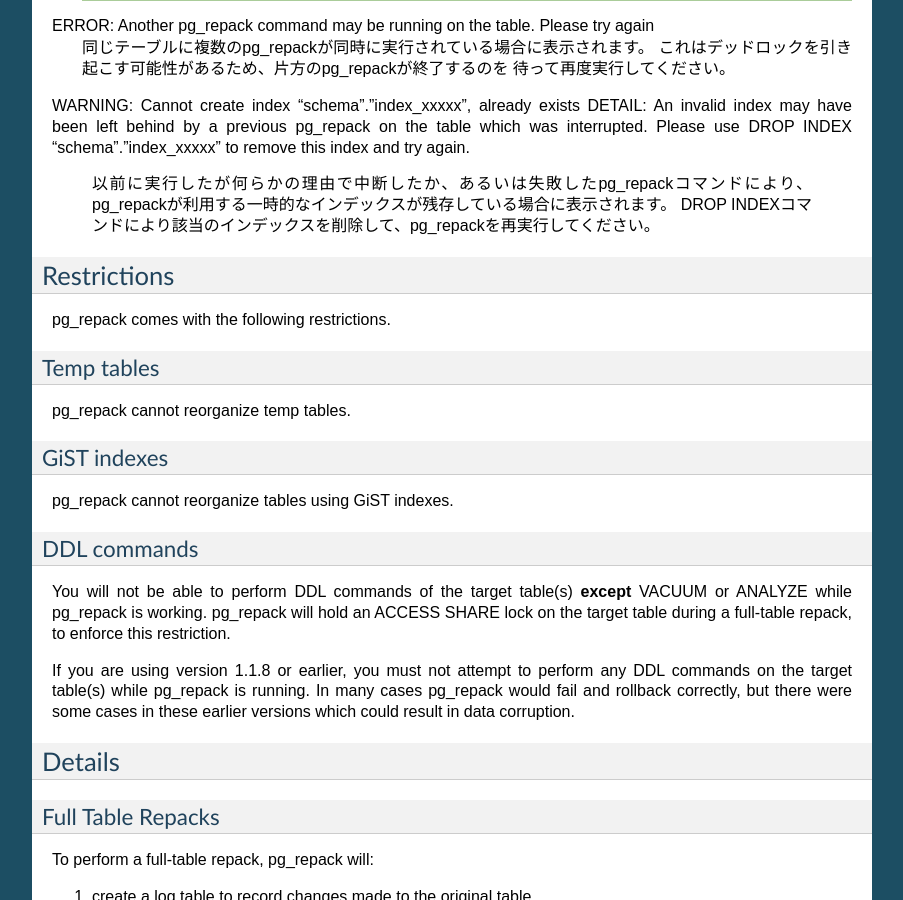
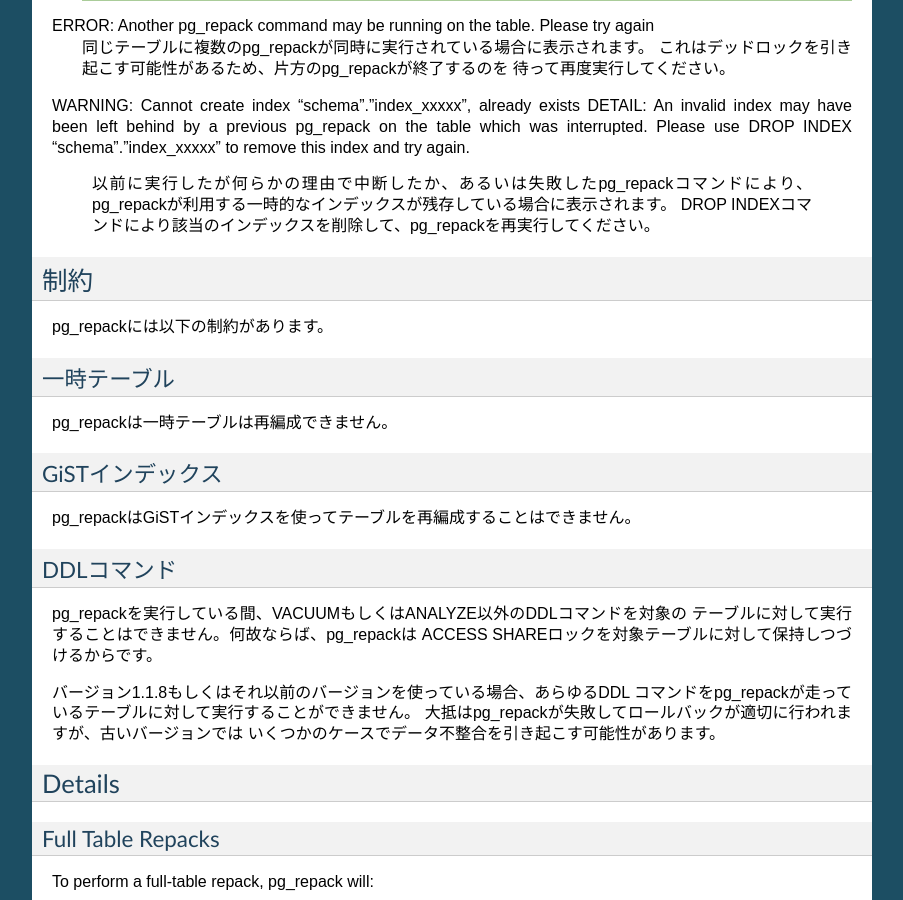
Before and after one commit to bwtakacy/pg_repack_doc_jp, a Sphinx documentation site: the page built from source/pg_repack.rst, in a window 1280 px wide and 900 px high, scrolled down 7518 px. Shown: the whole window, without its empty margins (198-1101 px from the left). Built offline with Sphinx 7.4.7, drawn with Linux system fonts in a browser that asks for light colours; some of the changed text lies outside the part shown.

Commit message:
制約を訳出

```diff
--- a/source/pg_repack.rst
+++ b/source/pg_repack.rst
@@ -701,34 +701,60 @@
     DROP INDEXコマンドにより該当のインデックスを削除して、pg_repackを再実行してください。
 
 
-Restrictions
-------------
+.. Restrictions
+  ------------
 
-pg_repack comes with the following restrictions.
+  pg_repack comes with the following restrictions.
 
-Temp tables
-^^^^^^^^^^^
+制約
+-----
 
-pg_repack cannot reorganize temp tables.
+pg_repackには以下の制約があります。
 
-GiST indexes
+.. Temp tables
+  ^^^^^^^^^^^
+
+  pg_repack cannot reorganize temp tables.
+
+一時テーブル
 ^^^^^^^^^^^^
 
-pg_repack cannot reorganize tables using GiST indexes.
+pg_repackは一時テーブルは再編成できません。
 
-DDL commands
+.. GiST indexes
+  ^^^^^^^^^^^^
+
+  pg_repack cannot reorganize tables using GiST indexes.
+
+GiSTインデックス
+^^^^^^^^^^^^^^^^
+
+pg_repackはGiSTインデックスを使ってテーブルを再編成することはできません。
+
+.. DDL commands
+  ^^^^^^^^^^^^
+
+  You will not be able to perform DDL commands of the target table(s) **except**
+  VACUUM or ANALYZE while pg_repack is working. pg_repack will hold an
+  ACCESS SHARE lock on the target table during a full-table repack, to enforce
+  this restriction.
+
+  If you are using version 1.1.8 or earlier, you must not attempt to perform any
+  DDL commands on the target table(s) while pg_repack is running. In many cases
+  pg_repack would fail and rollback correctly, but there were some cases in these
+  earlier versions which could result in data corruption.
+
+DDLコマンド
 ^^^^^^^^^^^^
 
-You will not be able to perform DDL commands of the target table(s) **except**
-VACUUM or ANALYZE while pg_repack is working. pg_repack will hold an
-ACCESS SHARE lock on the target table during a full-table repack, to enforce
-this restriction.
+pg_repackを実行している間、VACUUMもしくはANALYZE以外のDDLコマンドを対象の
+テーブルに対して実行することはできません。何故ならば、pg_repackは
+ACCESS SHAREロックを対象テーブルに対して保持しつづけるからです。
 
-If you are using version 1.1.8 or earlier, you must not attempt to perform any
-DDL commands on the target table(s) while pg_repack is running. In many cases
-pg_repack would fail and rollback correctly, but there were some cases in these
-earlier versions which could result in data corruption.
-
+バージョン1.1.8もしくはそれ以前のバージョンを使っている場合、あらゆるDDL
+コマンドをpg_repackが走っているテーブルに対して実行することができません。
+大抵はpg_repackが失敗してロールバックが適切に行われますが、古いバージョンでは
+いくつかのケースでデータ不整合を引き起こす可能性があります。
 
 Details
 -------
```
